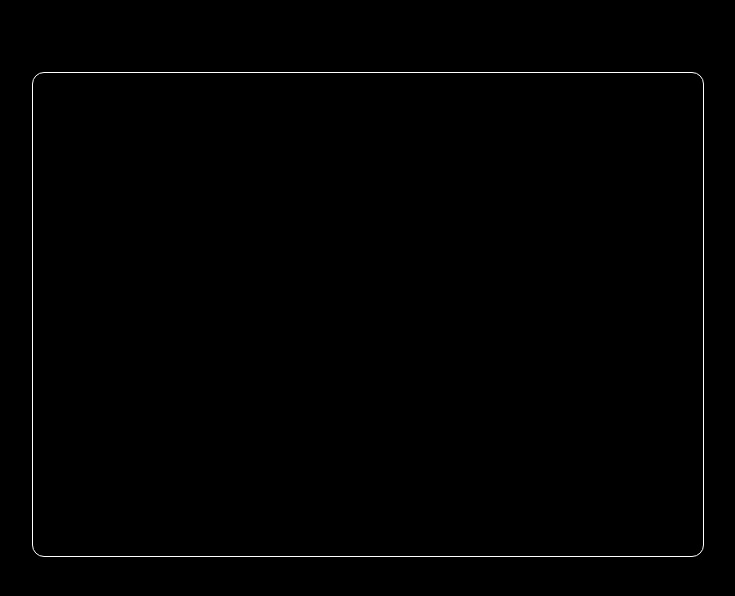
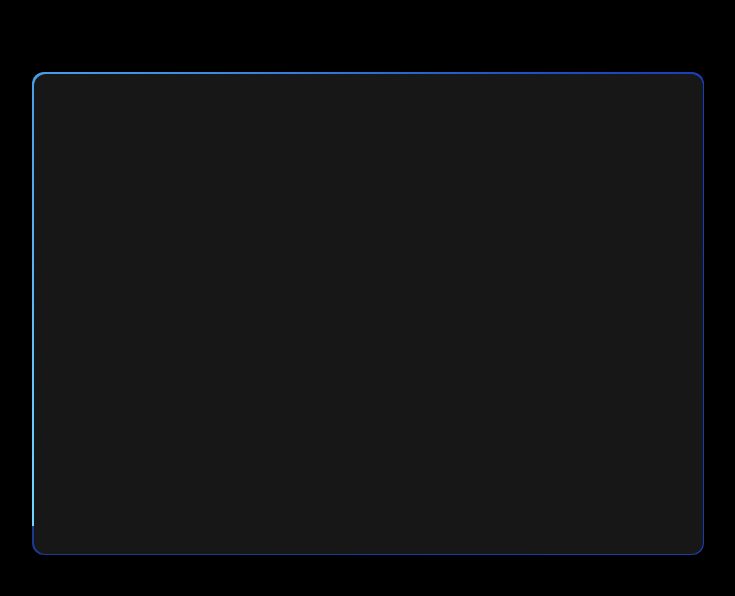
Before and after one commit to focusedaf/arcadias_choice, a React (Vite) app: page /quiz/aquatic in a window 1280 px wide. Shown: the top 596 px of the page, without its empty margins (272-1007 px from the left). Built offline with nearby package versions, Linux system fonts and the light colour scheme.

Commit message:
animate the border of the theme boxes

```diff
--- a/src/App.css
+++ b/src/App.css
@@ -27,18 +27,14 @@ body {
 }
 
 
-.bg-\[linear-gradient\(to_right,
+/* .bg-\[linear-gradient\(to_right,
 _var\(--tw-gradient-stops\)\)\] {
   background-image: linear-gradient(to right, var(--tw-gradient-stops));
 }
 
-.bg-\[conic-gradient\(from var\(--border-angle\),
-_var\(--tw-gradient-stops\)\)\] {
-  background-image: conic-gradient(
-    from var(--border-angle),
-    var(--tw-gradient-stops)
-  );
-}
+.bg-\[conic-gradient\(from var\(--border-angle\),_var\(--tw-gradient-stops\)\)\] {
+  background-image: conic-gradient(from var(--border-angle), var(--tw-gradient-stops));
+} */
 
 @property --border-angle {
   syntax: "<angle>";
--- a/src/Components/AquaticAbyssQuiz.jsx
+++ b/src/Components/AquaticAbyssQuiz.jsx
@@ -41,22 +41,12 @@ const AquaticAbyssQuiz = ({ label, className, onClick }) => {
   return (
     <div
       onClick={onClick}
-      className={`
-        mt-10 mx-auto max-w-md overflow-hidden rounded-xl shadow-md md:max-w-2xl
-        cursor-pointer p-[1.5px] animate-border-rotate
-        border
-        bg-[conic-gradient(from_var(--border-angle)_at_50%_50%,var(--tw-gradient-stops))]
-        from-blue-300 via-blue-600 to-blue-800
-        ${className || ""}
-      `}
+      className={`mt-10 mx-auto max-w-md overflow-hidden rounded-xl shadow-md md:max-w-2xl cursor-pointer p-[1.5px]
+    animate-border-rotate bg-conic/[from_var(--border-angle)] from-sky-300 via-blue-800 to-blue-900 ${
+      className || ""
+    }`}
     >
-      <div
-        className="
-          w-full h-full rounded-xl px-100 py-60 pr-2
-          bg-[linear-gradient(to_right,var(--tw-gradient-stops))]
-          from-blue-200 via-blue-400 to-blue-600
-        "
-      >
+      <div className="w-full h-full rounded-xl px-10 py-60 pr-2 bg-neutral-900">
 
         {label}
       </div>
--- a/src/Components/CelestialZenithQuiz.jsx
+++ b/src/Components/CelestialZenithQuiz.jsx
@@ -44,16 +44,15 @@ const CelestialZenithQuiz = ({ label, className, onClick }) => {
         mt-10 mx-auto max-w-md overflow-hidden rounded-xl shadow-md md:max-w-2xl
         cursor-pointer p-[1.5px] animate-border-rotate
         border
-        bg-[conic-gradient(from_var(--border-angle)_at_50%_50%,var(--tw-gradient-stops))]
+       bg-conic/[from_var(--border-angle)]
         from-purple-300 via-purple-600 to-purple-800
         ${className || ""}
       `}
     >
       <div
         className="
-          w-full h-full rounded-xl px-100 py-60 pr-2
-          bg-[linear-gradient(to_right,var(--tw-gradient-stops))]
-          from-purple-200 via-purple-400 to-purple-600
+          w-full h-full rounded-xl px-10 py-60 pr-2
+          bg-neutral-900
         "
       >
         {label}
--- a/src/Components/EmeraldWildsQuiz.jsx
+++ b/src/Components/EmeraldWildsQuiz.jsx
@@ -43,17 +43,15 @@ const EmeraldWildsQuiz = ({ label, className, onClick }) => {
       className={`
         mt-10 mx-auto max-w-md overflow-hidden rounded-xl shadow-md md:max-w-2xl
         cursor-pointer p-[1.5px] animate-border-rotate
-        border
-        bg-[conic-gradient(from_var(--border-angle)_at_50%_50%,var(--tw-gradient-stops))]
+        bg-conic/[from_var(--border-angle)]
         from-emerald-300 via-emerald-600 to-emerald-800
         ${className || ""}
       `}
     >
       <div
         className="
-          w-full h-full rounded-xl px-100 py-60 pr-2
-          bg-[linear-gradient(to_right,var(--tw-gradient-stops))]
-          from-emerald-200 via-emerald-400 to-emerald-600
+          w-full h-full rounded-xl px-10 py-60 pr-2
+          bg-neutral-900
         "
       >
         {label}
--- a/src/Components/FrostfallRealmQuiz.jsx
+++ b/src/Components/FrostfallRealmQuiz.jsx
@@ -43,17 +43,15 @@ const FrostfallRealmQuiz = ({ label, className, onClick }) => {
       className={`
         mt-10 mx-auto max-w-md overflow-hidden rounded-xl shadow-md md:max-w-2xl
         cursor-pointer p-[1.5px] animate-border-rotate
-        border
-        bg-[conic-gradient(from_var(--border-angle)_at_50%_50%,var(--tw-gradient-stops))]
+       bg-conic/[from_var(--border-angle)]
         from-sky-300 via-blue-600 to-blue-800
         ${className || ""}
       `}
     >
       <div
         className="
-          w-full h-full rounded-xl px-100 py-60 pr-2
-          bg-[linear-gradient(to_right,var(--tw-gradient-stops))]
-          from-sky-200 via-blue-400 to-blue-600
+          w-full h-full rounded-xl px-10 py-60 pr-2
+           bg-neutral-900
         "
       >
         {label}
--- a/src/Components/MetropolisMatrixQuiz.jsx
+++ b/src/Components/MetropolisMatrixQuiz.jsx
@@ -43,17 +43,15 @@ const MetropolisMatrixQuiz = ({ label, className, onClick }) => {
       className={`
         mt-10 mx-auto max-w-md overflow-hidden rounded-xl shadow-md md:max-w-2xl
         cursor-pointer p-[1.5px] animate-border-rotate
-        border
-        bg-[conic-gradient(from_var(--border-angle)_at_50%_50%,var(--tw-gradient-stops))]
+        bg-conic/[from_var(--border-angle)]
         from-purple-300 via-purple-600 to-purple-800
         ${className || ""}
       `}
     >
       <div
         className="
-          w-full h-full rounded-xl px-100 py-60 pr-2
-          bg-[linear-gradient(to_right,var(--tw-gradient-stops))]
-          from-purple-200 via-purple-400 to-purple-600
+          w-full h-full rounded-xl px-10 py-60 pr-2
+          bg-neutral-900
         "
       >
         {label}
--- a/src/Pages/Quiz.jsx
+++ b/src/Pages/Quiz.jsx
@@ -34,11 +34,11 @@ const Quiz = () => {
 
   return (
     <div className="w-screen min-h-screen absolute top-0 left-0">
-      <AquaticAbyssQuiz />
-      {/* <CelestialZenithQuiz />
-      <EmeraldWildsQuiz />
-      <FrostfallRealmQuiz />
-      <MetropolisMatrixQuiz /> */}
+      {/* <AquaticAbyssQuiz /> */}
+      {/* <CelestialZenithQuiz /> */}
+      {/* <EmeraldWildsQuiz /> */}
+      {/* <FrostfallRealmQuiz /> */}
+      {/* <MetropolisMatrixQuiz /> */}
     </div>
   );
 };
```
